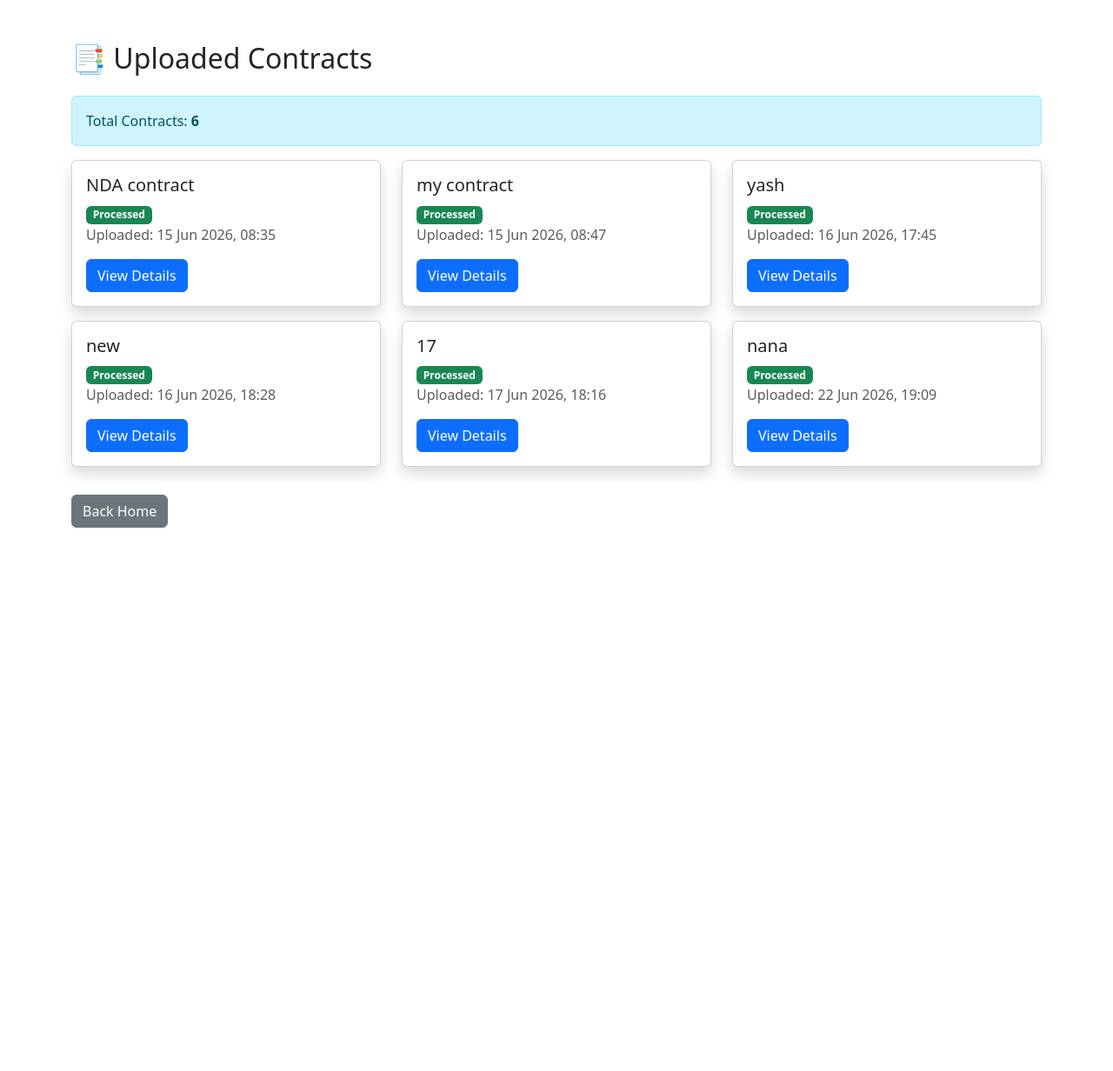
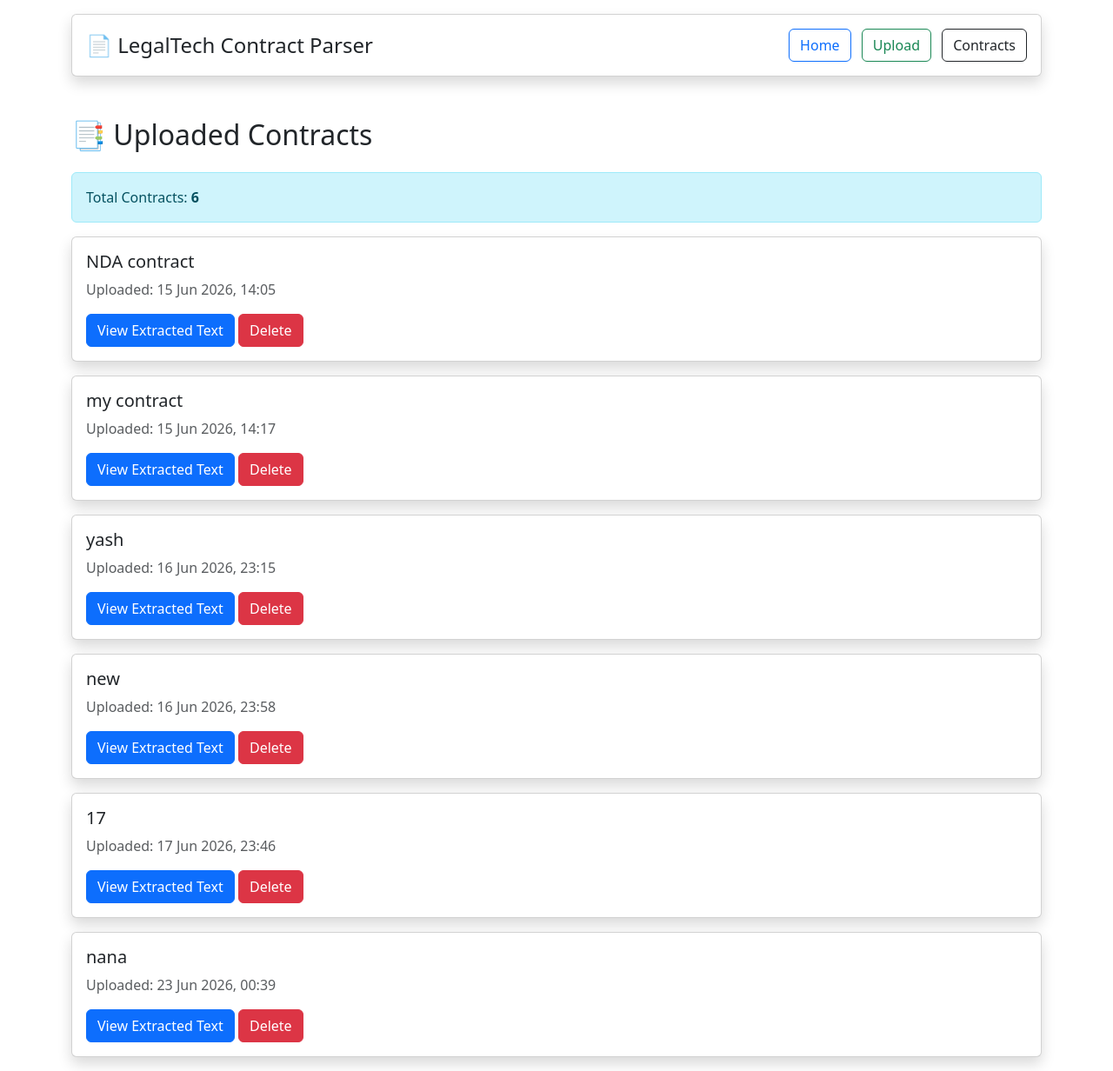
Before and after one commit to ynpingat-beep/legaltech-contract-parser, a Django app: page /contracts/ in a window 1280 px wide. Shown: the whole page at 87% size. Before the commit the page ends 607 px from the top, so only its background shows below. Run offline with Django 5.2, Linux system fonts and the light colour scheme; data comes from the database, SQL or seed files in the repository; both versions use the stored data as it was after the commit.

Commit message:
feat: improve contract management UI and add delete functionality

```diff
--- a/contracts/Templates/contracts/contract_list.html
+++ b/contracts/Templates/contracts/contract_list.html
@@ -5,43 +5,55 @@
 
     <link href="https://cdn.jsdelivr.net/npm/bootstrap@5.3.3/dist/css/bootstrap.min.css" rel="stylesheet">
 </head>
+
 <body>
+
+{% include 'contracts/navbar.html' %}
 
 <div class="container mt-5">
 
-    <h2 class="mb-4">📑 Uploaded Contracts</h2>
+    <h2 class="mb-4">
+        📑 Uploaded Contracts
+    </h2>
 
     <div class="alert alert-info">
 
-    Total Contracts:
-    <strong>{{ contracts.count }}</strong>
+        Total Contracts:
+        <strong>{{ contracts.count }}</strong>
 
     </div>
 
-    <div class="row">
+    {% if contracts %}
 
         {% for contract in contracts %}
 
-        <div class="col-md-4 mb-3">
-
-            <div class="card shadow">
+            <div class="card shadow mb-3">
 
                 <div class="card-body">
 
-                    <h5>{{ contract.title }}</h5>
-
-                    <span class="badge bg-success">
-                        Processed
-                    </span>
+                    <h5 class="card-title">
+                        {{ contract.title }}
+                    </h5>
 
                     <p class="text-muted">
-                        Uploaded: {{ contract.uploaded_at|date:"d M Y, H:i" }}
+
+                        Uploaded:
+                        {{ contract.uploaded_at|date:"d M Y, H:i" }}
+
                     </p>
 
-                    <a href="/contracts/{{ contract.id }}/"
+                    <a href="{% url 'contract_detail' contract.id %}"
                        class="btn btn-primary">
 
-                        View Details
+                        View Extracted Text
+
+                    </a>
+
+                    <a href="{% url 'delete_contract' contract.id %}"
+                       class="btn btn-danger"
+                       onclick="return confirm('Are you sure you want to delete this contract?');">
+
+                        Delete
 
                     </a>
 
@@ -49,15 +61,17 @@
 
             </div>
 
+        {% endfor %}
+
+    {% else %}
+
+        <div class="alert alert-warning">
+
+            No contracts uploaded yet.
+
         </div>
 
-        {% endfor %}
-
-    </div>
-
-    <a href="/" class="btn btn-secondary mt-3">
-        Back Home
-    </a>
+    {% endif %}
 
 </div>
 
--- a/contracts/urls.py
+++ b/contracts/urls.py
@@ -1,5 +1,6 @@
 from django.urls import path
 from . import views
+from .views import*
 
 urlpatterns = [
     path('api/upload/', views.upload_contract, name='upload-contract'),
@@ -16,21 +17,48 @@ from .views import (
 
 urlpatterns = [
 
-    path('', home),
+    path(
+        '',
+        home,
+        name='home'
+    ),
 
     path(
         'upload/',
-        upload_page
+        upload_page,
+        name='upload_page'
     ),
 
     path(
         'contracts/',
-        contract_list
+        contract_list,
+        name='contract_list'
     ),
 
     path(
         'contracts/<int:contract_id>/',
-        contract_detail
+        contract_detail,
+        name='contract_detail'
+    ),
+
+    path(
+        'delete/<int:pk>/',
+        delete_contract,
+        name='delete_contract'
     ),
 
 ]
+
+
+
+path(
+    'delete/<int:pk>/',
+    delete_contract,
+    name='delete_contract'
+)
+
+path(
+    'contracts/<int:pk>/',
+    views.contract_detail,
+    name='contract_detail'
+),
--- a/contracts/views.py
+++ b/contracts/views.py
@@ -1,6 +1,6 @@
 from django.http import HttpResponse
 
-from django.shortcuts import render, redirect
+from django.shortcuts import render, redirect, get_object_or_404
 from .models import Contract
 
 def home(request):
@@ -95,3 +95,15 @@ def contract_detail(request, contract_id):
             'contract': contract
         }
     )
+
+
+def delete_contract(request, pk):
+
+    contract = get_object_or_404(
+        Contract,
+        pk=pk
+    )
+
+    contract.delete()
+
+    return redirect('contract_list')
--- a/legaltech/settings.py
+++ b/legaltech/settings.py
@@ -106,7 +106,7 @@ AUTH_PASSWORD_VALIDATORS = [
 
 LANGUAGE_CODE = 'en-us'
 
-TIME_ZONE = 'UTC'
+TIME_ZONE = 'Asia/Kolkata'
 
 USE_I18N = True
 
```
Also changed, not shown: db.sqlite3, 1 other file.
